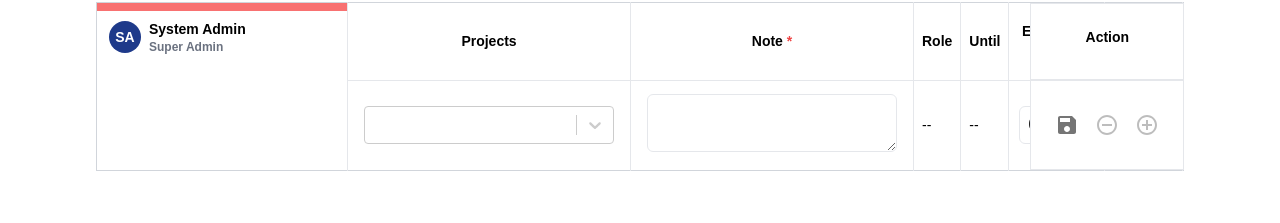
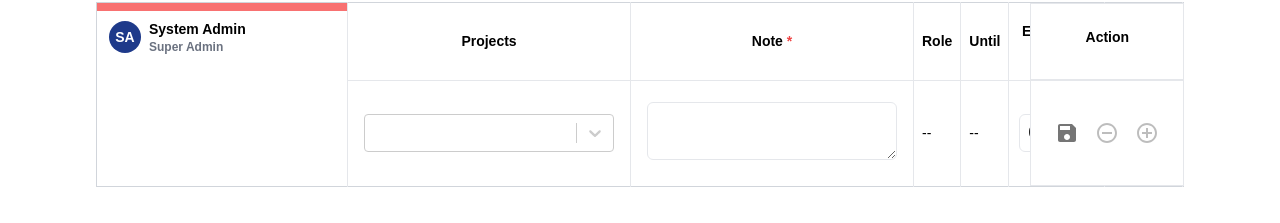
Before and after one commit to Ayush1323/DragDrop, a React (Vite) app: page / in a window 1280 px wide. Both pictures are taken after a click on the tab "Daily Allocation". Shown: the part 342-565 px from the top of the page. Built offline with nearby package versions, Linux system fonts and the light colour scheme.

Commit message:
new code

```diff
--- a/src/pages/DailyAllocation.jsx
+++ b/src/pages/DailyAllocation.jsx
@@ -294,13 +294,13 @@ const DailyAllocation = () => {
                 <td className="py-3 border border-b-0">
                   <div className="p-[15px] text-[14px]">{row.updatedBy}</div>
                 </td>
-                <div className="sticky right-0 ">
+                <div className="sticky right-0  ">
                   <td
-                    className={`py-3 px-4 text-center sticky right-0 z-10 border ${
+                    className={`py-3 px-4 text-center sticky right-0 z-10 border w-40 ${
                       theme === "dark" ? "bg-[#1E293B]" : "bg-white"
                     } `}
                   >
-                    <div className="flex py-3">
+                    <div className="flex py-5 ">
                       <IconButton onClick={() => console.log("Save clicked")}>
                         <Save />
                       </IconButton>
```
